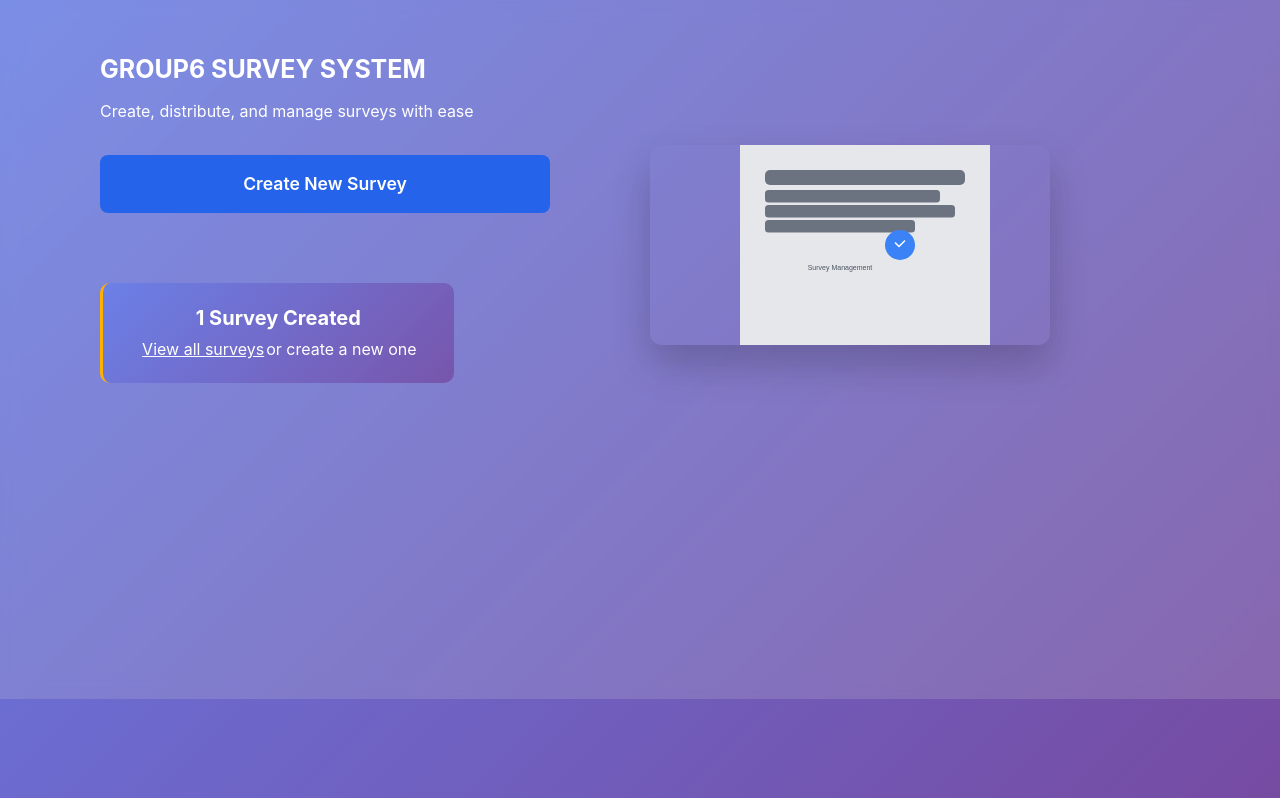
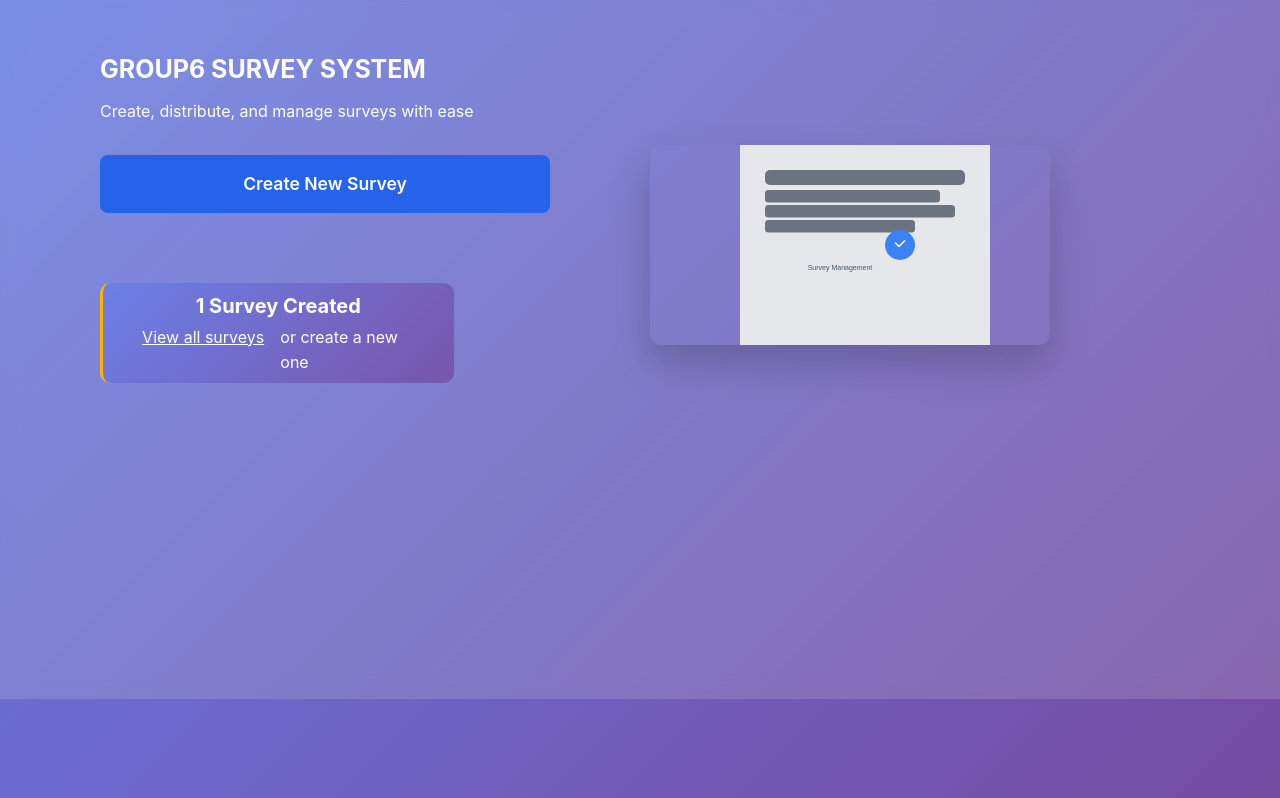
Before and after one commit to Danielambrose-web/GROUP6-Survey-Application, a Flask app: page / in a window 1280 px wide. Shown: the part 51-849 px from the top of the page. Run offline with Flask 3, Linux system fonts and the light colour scheme; data comes from the database, SQL or seed files in the repository.

Commit message:
Update styles.css

```diff
--- a/static/styles.css
+++ b/static/styles.css
@@ -1277,6 +1277,9 @@ section .wrapper {
         width: 200px;
         margin-top: 5px;
     }
+    .box p {
+        text-wrap: wrap;
+    }
     .hero-left h1 {
         font-size: 25px;
     }
```
